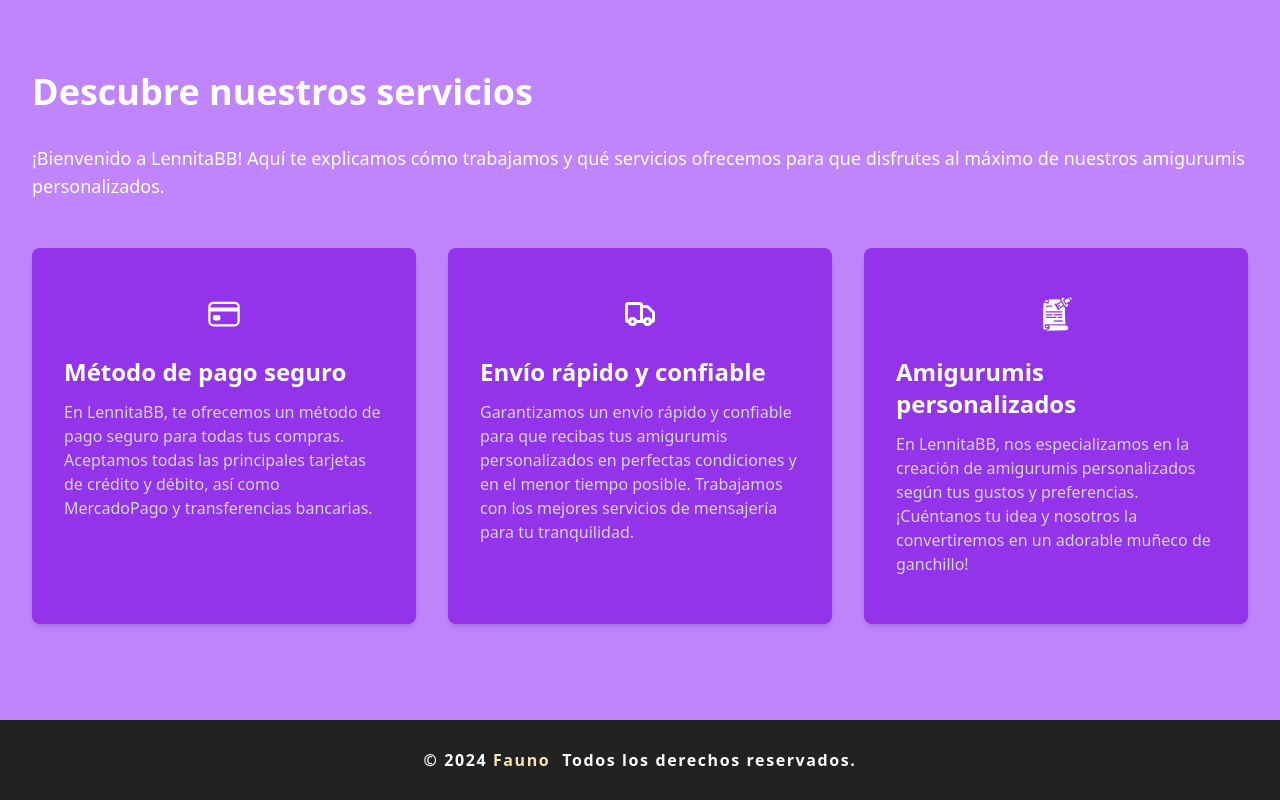
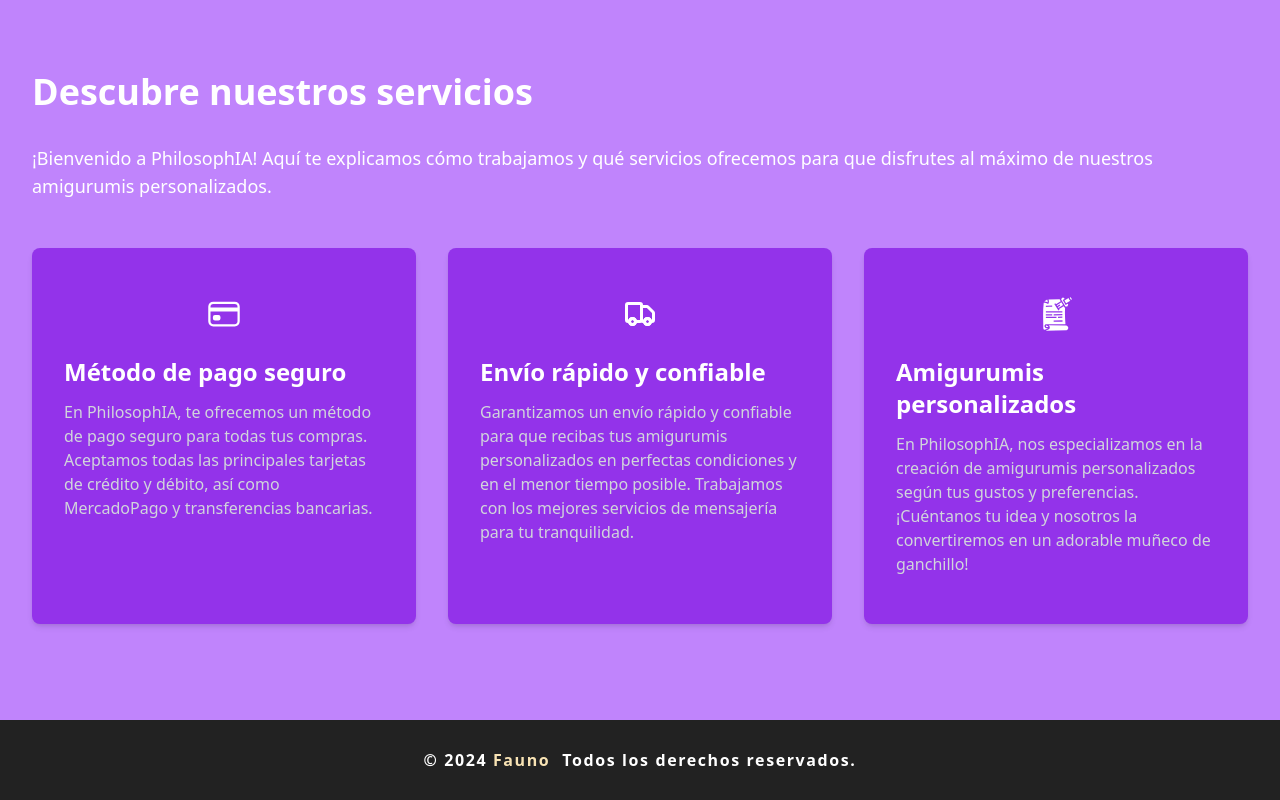
Before and after one commit to Lorenzo-Caballero/PhilosophIA, a React (Create React App) app: page / in a window 1280 px wide. Shown: the part 2160-2960 px from the top of the page. Built offline with nearby package versions, Linux system fonts and the light colour scheme; no server answers.

Commit message:
second commit

```diff
--- a/package.json
+++ b/package.json
@@ -2,7 +2,7 @@
   "name": "client",
   "version": "0.1.0",
   "private": true,
-  "homepage": "https://Lorenzo-Caballero.github.io/LennitaBB",
+  "homepage": "https://Lorenzo-Caballero.github.io/PhilosophIA",
   "dependencies": {
     "@heroicons/react": "^1.0.6",
     "@huggingface/inference": "^2.6.7",
--- a/public/index.html
+++ b/public/index.html
@@ -2,14 +2,14 @@
 <html lang="en">
   <head>
     <meta charset="utf-8" />
-    <link rel="icon" href="%PUBLIC_URL%/logoLennitaBB.png" />
+    <link rel="icon" href="%PUBLIC_URL%/logoPhilosophIA.png" />
     <meta name="viewport" content="width=device-width, initial-scale=1" />
     <meta name="theme-color" content="#000000" />
     <meta
       name="description"
       content="Web site created using create-react-app"
     />
-    <link rel="apple-touch-icon" href="%PUBLIC_URL%/logoLennitaBB.png" />
+    <link rel="apple-touch-icon" href="%PUBLIC_URL%/logoPhilosophIA.png" />
     <!--
       manifest.json provides metadata used when your web app is installed on a
       user's mobile device or desktop. See https://developers.google.com/web/fundamentals/web-app-manifest/
@@ -24,7 +24,7 @@
       work correctly both with client-side routing and a non-root public URL.
       Learn how to configure a non-root public URL by running `npm run build`.
     -->
-    <title>LennitaBB</title>
+    <title>PhilosophIA</title>
   </head>
   <body>
     <noscript>Peluches Lennita BB.</noscript>
--- a/src/App.js
+++ b/src/App.js
@@ -56,7 +56,7 @@
 
             <Route element={<HomeRedirect />}>
               <Route path="/" element={<Home />} />
-              <Route path="/LennitaBB" element={<Home />} />
+              <Route path="/PhilosophIA" element={<Home />} />
               <Route path="/about" element={<About />} />
               <Route path="/HugginFace" element={<HugginFace />} />
 
--- a/src/components/home/ChatBot.jsx
+++ b/src/components/home/ChatBot.jsx
@@ -127,7 +127,7 @@
           <div ref={mensajesRef} className="h-60 overflow-y-auto mb-2">
             {mensajes.map((mensaje, index) => (
               <div key={index} className={`mb-2 ${mensaje.origen === 'usuario' ? 'text-right' : 'text-left'} px-4 py-2 rounded-lg bg-purple-200 text-gray-800`}>
-                <strong>{mensaje.origen === 'usuario' ? 'Tú' : 'Asistente LennitaBB'}</strong>: {mensaje.texto}
+                <strong>{mensaje.origen === 'usuario' ? 'Tú' : 'Asistente PhilosophIA'}</strong>: {mensaje.texto}
               </div>
             ))}
             {escribiendo && (
@@ -137,7 +137,7 @@
                 transition={{ duration: 0.5 }}
                 className="mb-2 text-left px-4 py-2 rounded-lg bg-purple-200"
               >
-                <strong>Asistente LennitaBB</strong>: ...
+                <strong>Asistente PhilosophIA</strong>: ...
               </motion.div>
             )}
           </div>
--- a/src/components/home/TheServices.jsx
+++ b/src/components/home/TheServices.jsx
@@ -8,13 +8,13 @@
         <div className="bg-purple-400 px-8 py-16 lg:py-24">
             <div className="container mx-auto">
                 <h2 className="text-3xl lg:text-4xl text-white font-semibold mb-8">Descubre nuestros servicios</h2>
-                <p className="text-lg text-white mb-12">¡Bienvenido a LennitaBB! Aquí te explicamos cómo trabajamos y qué servicios ofrecemos para que disfrutes al máximo de nuestros amigurumis personalizados.</p>
+                <p className="text-lg text-white mb-12">¡Bienvenido a PhilosophIA! Aquí te explicamos cómo trabajamos y qué servicios ofrecemos para que disfrutes al máximo de nuestros amigurumis personalizados.</p>
 
                 <div className="grid grid-cols-1 md:grid-cols-2 lg:grid-cols-3 gap-8">
                     <ServiceCard
                         icon={<IoCardOutline className="text-white text-4xl" />}
                         title="Método de pago seguro"
-                        description="En LennitaBB, te ofrecemos un método de pago seguro para todas tus compras. Aceptamos todas las principales tarjetas de crédito y débito, así como MercadoPago y transferencias bancarias."
+                        description="En PhilosophIA, te ofrecemos un método de pago seguro para todas tus compras. Aceptamos todas las principales tarjetas de crédito y débito, así como MercadoPago y transferencias bancarias."
                     />
                     <ServiceCard
                         icon={<HiOutlineTruck className="text-white text-4xl" />}
@@ -24,7 +24,7 @@
                     <ServiceCard
                         icon={<GiStabbedNote className="text-white text-4xl" />}
                         title="Amigurumis personalizados"
-                        description="En LennitaBB, nos especializamos en la creación de amigurumis personalizados según tus gustos y preferencias. ¡Cuéntanos tu idea y nosotros la convertiremos en un adorable muñeco de ganchillo!"
+                        description="En PhilosophIA, nos especializamos en la creación de amigurumis personalizados según tus gustos y preferencias. ¡Cuéntanos tu idea y nosotros la convertiremos en un adorable muñeco de ganchillo!"
                     />
                 </div>
             </div>
```
